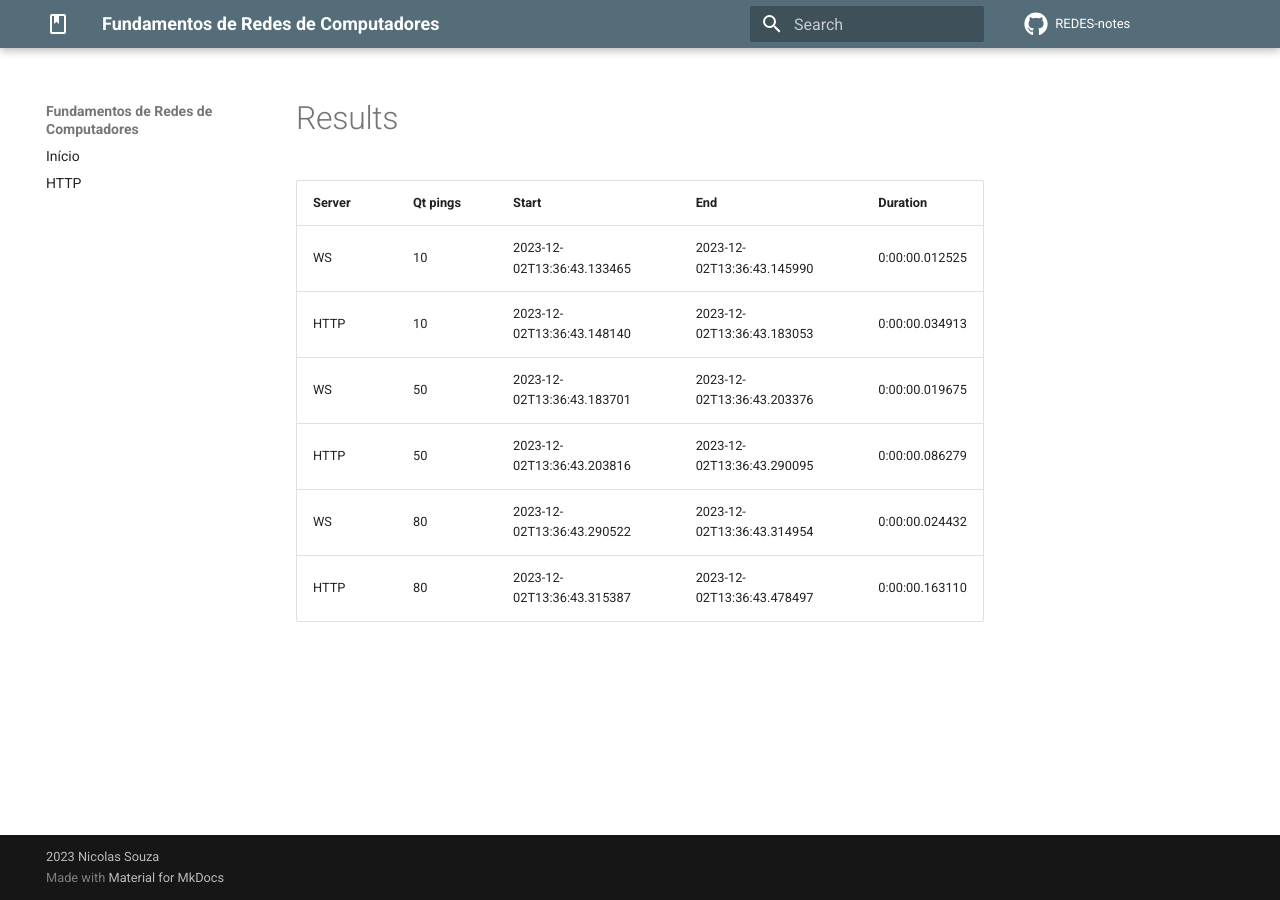
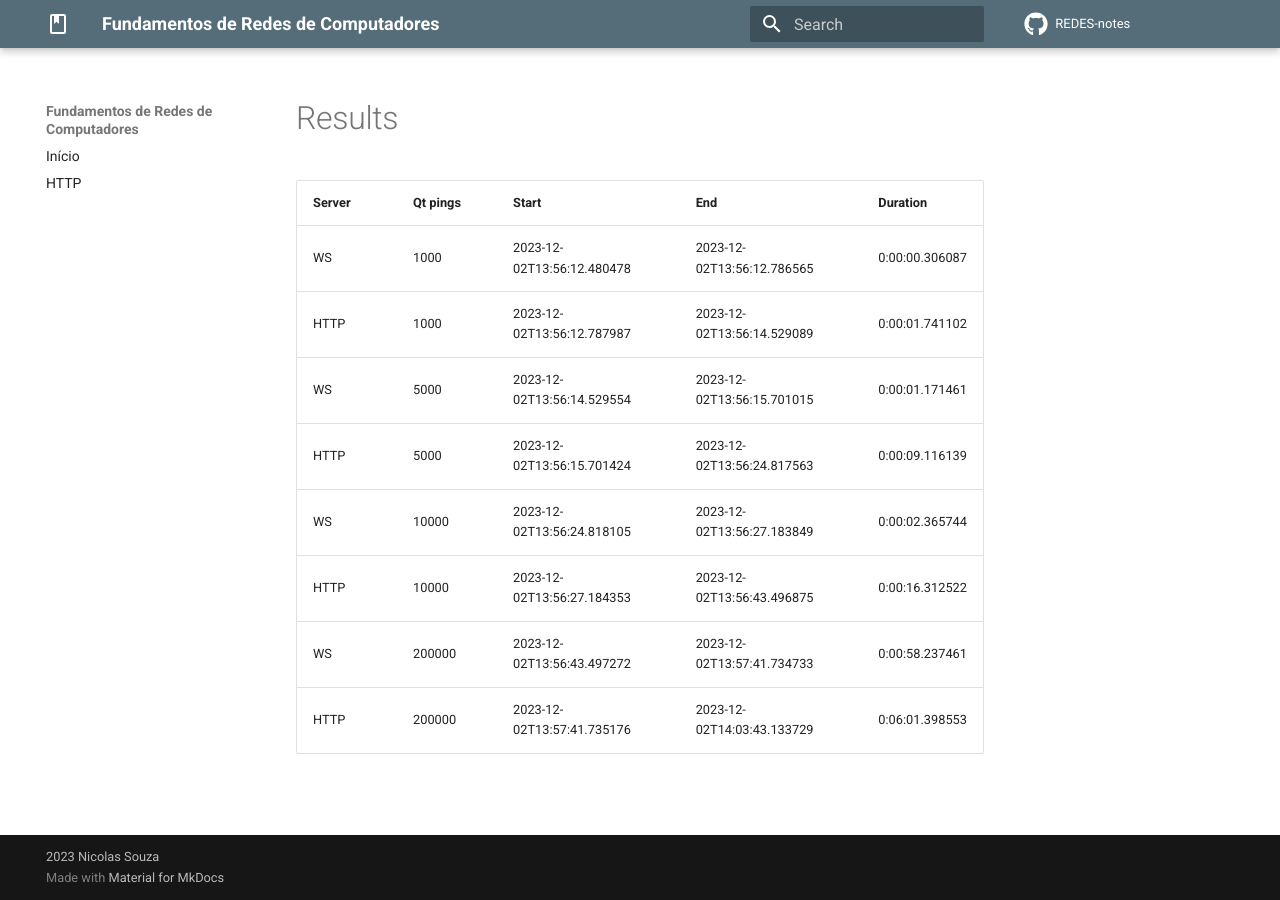
Before and after one commit to nszchagas/REDES-notes, an MkDocs documentation site: the page built from docs/websocket_lab/files/results.md, in a window 1280 px wide. Built offline with MkDocs 1.6.1 and Material for MkDocs 9.7.7, drawn with Linux system fonts in a browser that asks for light colours; comment, search, counter and statistics services are not loaded.

Commit message:
big qtty

```diff
--- a/docs/websocket_lab/files/results.md
+++ b/docs/websocket_lab/files/results.md
@@ -1,8 +1,10 @@
-| Server | Qt pings | Start                      | End                        | Duration       |
-|--------|----------|----------------------------|----------------------------|----------------|
-| WS     | 10       | 2023-12-02T13:36:43.133465 | 2023-12-02T13:36:43.145990 | 0:00:00.012525 |
-| HTTP   | 10       | 2023-12-02T13:36:43.148140 | 2023-12-02T13:36:43.183053 | 0:00:00.034913 |
-| WS     | 50       | 2023-12-02T13:36:43.183701 | 2023-12-02T13:36:43.203376 | 0:00:00.019675 |
-| HTTP   | 50       | 2023-12-02T13:36:43.203816 | 2023-12-02T13:36:43.290095 | 0:00:00.086279 |
-| WS     | 80       | 2023-12-02T13:36:43.290522 | 2023-12-02T13:36:43.314954 | 0:00:00.024432 |
-| HTTP   | 80       | 2023-12-02T13:36:43.315387 | 2023-12-02T13:36:43.478497 | 0:00:00.163110 |
+|Server | Qt pings | Start                      | End                        | Duration      |
+|------ | -------- | -------------------------- | -------------------------- | --------------|
+|WS     | 1000     | 2023-12-02T13:56:12.480478 | 2023-12-02T13:56:12.786565 | 0:00:00.306087|
+|HTTP   | 1000     | 2023-12-02T13:56:12.787987 | 2023-12-02T13:56:14.529089 | 0:00:01.741102|
+|WS     | 5000     | 2023-12-02T13:56:14.529554 | 2023-12-02T13:56:15.701015 | 0:00:01.171461|
+|HTTP   | 5000     | 2023-12-02T13:56:15.701424 | 2023-12-02T13:56:24.817563 | 0:00:09.116139|
+|WS     | 10000    | 2023-12-02T13:56:24.818105 | 2023-12-02T13:56:27.183849 | 0:00:02.365744|
+|HTTP   | 10000    | 2023-12-02T13:56:27.184353 | 2023-12-02T13:56:43.496875 | 0:00:16.312522|
+|WS     | 200000   | 2023-12-02T13:56:43.497272 | 2023-12-02T13:57:41.734733 | 0:00:58.237461|
+|HTTP   | 200000   | 2023-12-02T13:57:41.735176 | 2023-12-02T14:03:43.133729 | 0:06:01.398553|
```
